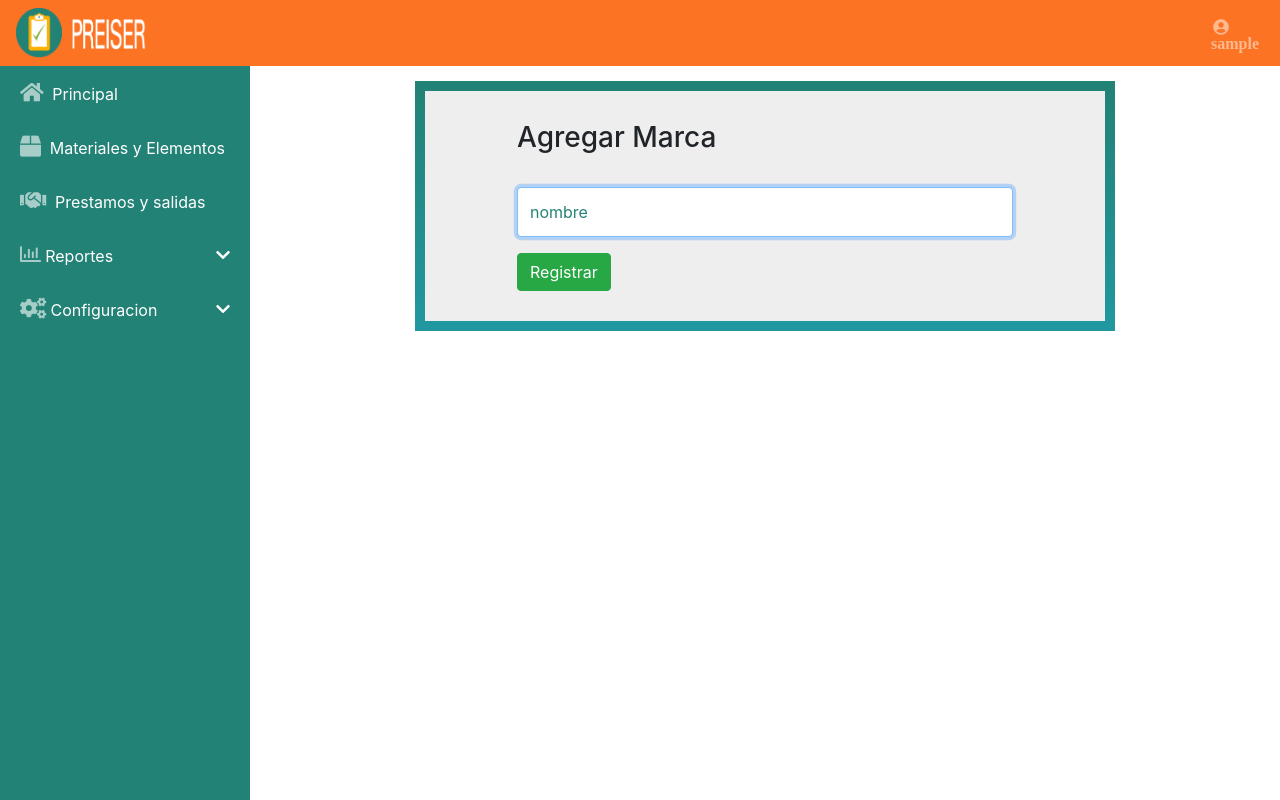
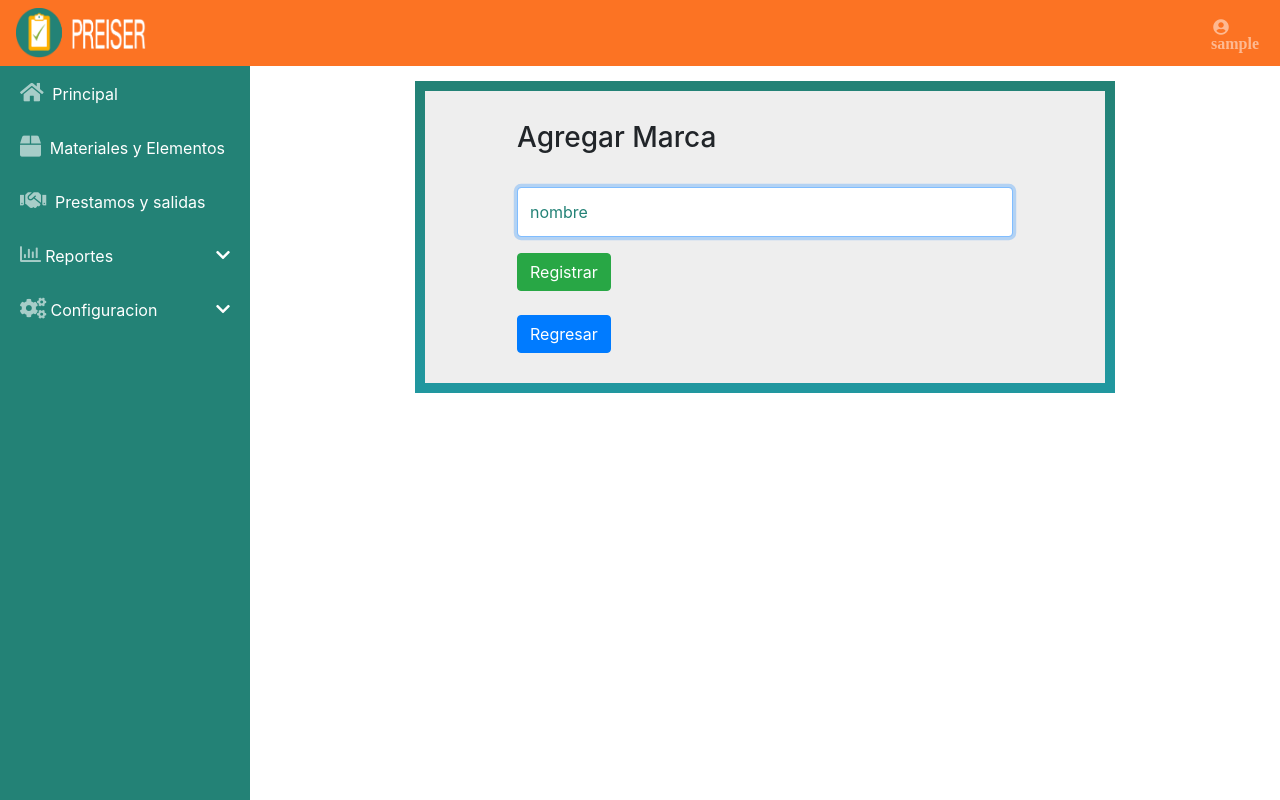
Before and after one commit to dpepe20/preiser-app, a Django app: page /agregar_marca/ in a window 1280 px wide. Run offline with Django 3.2, Linux system fonts and the light colour scheme; the visitor is signed in with stand-in values (Sample User, id 1); some libraries are stand-ins or nearby versions.

Commit message:
Update vista_agregar_marca.html

```diff
--- a/templates/vista_agregar_marca.html
+++ b/templates/vista_agregar_marca.html
@@ -21,6 +21,9 @@
               </div>
           </div>
          <button type="submit" class="btn btn-success">Registrar</button>
+		<br>
+           <br>
+           <a href="{% url 'vista_lista_marca'%}" class="btn btn-primary">Regresar</a>
 	</form>
 </div>
 </div>
```
